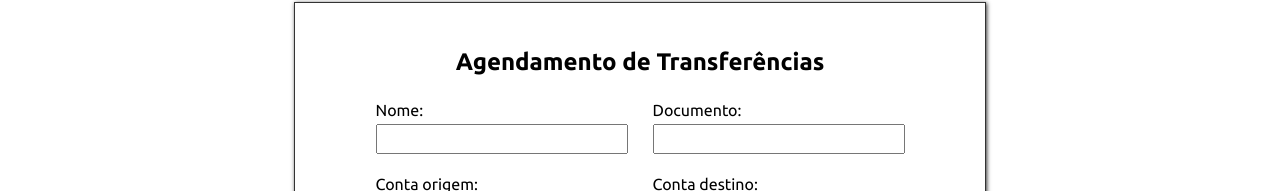
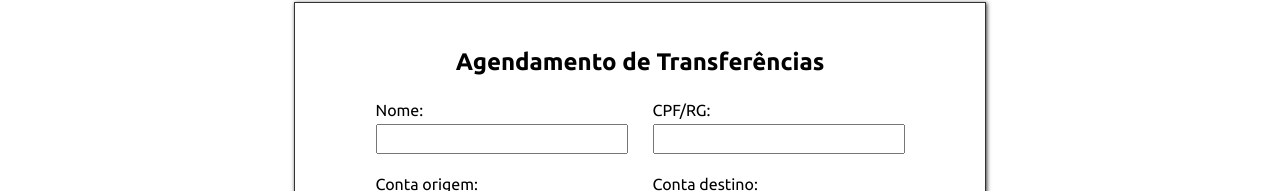
Before and after one commit to gabrielnunes0204/interBank_front, an Angular app: page / in a window 1280 px wide. Shown: the part 116-307 px from the top of the page. Built offline with nearby package versions, Linux system fonts and the light colour scheme.

Commit message:
add message tax

```diff
--- a/src/app/home/home.component.html
+++ b/src/app/home/home.component.html
@@ -15,7 +15,7 @@
                     [(ngModel)]="filtroAgendamento.nomeUsuario">
             </article>
             <article>
-                <label for="documentoUsuario"> Documento: </label>
+                <label for="documentoUsuario"> CPF/RG: </label>
                 <input type="number" id="documentoUsuario" name="documentoUsuario"
                     [(ngModel)]="filtroAgendamento.documentoUsuario">
             </article>
--- a/src/app/home/home.component.ts
+++ b/src/app/home/home.component.ts
@@ -4,7 +4,7 @@ import { RequestService } from '../service/request.service';
 import Swal from 'sweetalert2';
 import { FormsModule } from '@angular/forms';
 import { HttpClientModule } from '@angular/common/http';
-import { TransferenciaModel } from '../model/filtro-agendamento.model';
+import { TransferenciaModel } from '../model/transferencia.model';
 import { interval } from 'rxjs';
 import { RouterModule } from '@angular/router';
 import { RetornoAgendamentoModel } from '../model/retorno-agendamento.model';
@@ -53,12 +53,13 @@ export class HomeComponent implements OnInit {
     this.requestService.createTransfer(this.filtroAgendamento).subscribe({
       next: (data: RetornoAgendamentoModel) => {
         if (data.isSucesso) {
-          Swal.fire('Sucesso', data.mensagem, 'success');
-
           if (data.valorTaxado == 0) {
-
+            Swal.fire('Sucesso',
+              data.mensagem + '. Você não será taxado por essa transferência.', 'success');
+          } else {
+            Swal.fire('Sucesso',
+              data.mensagem + '. Você será taxado em: R$ ' + data.valorTaxado, 'success');
           }
-
         } else {
           Swal.fire('Erro', data.mensagem, 'error');
         }
```
